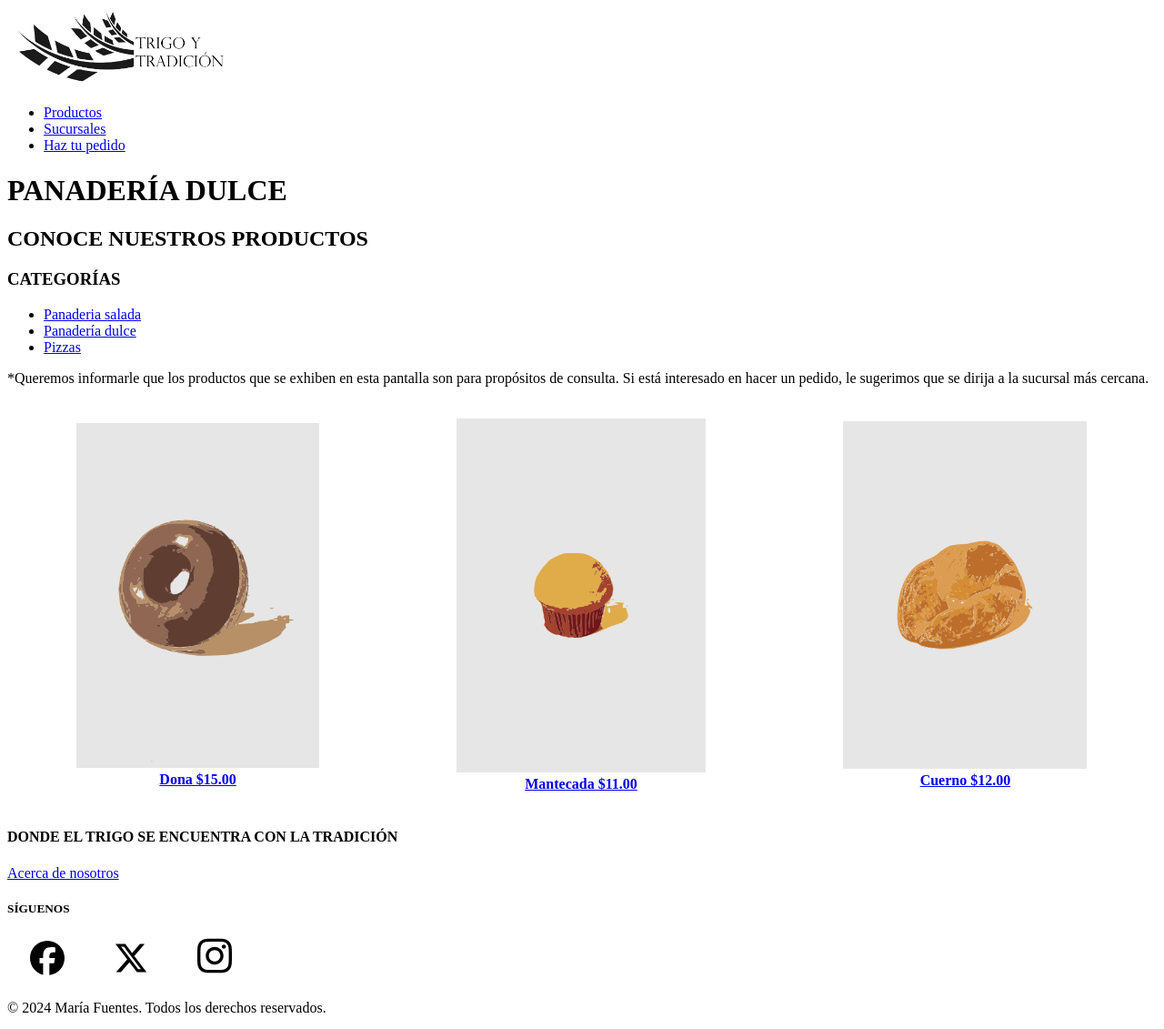
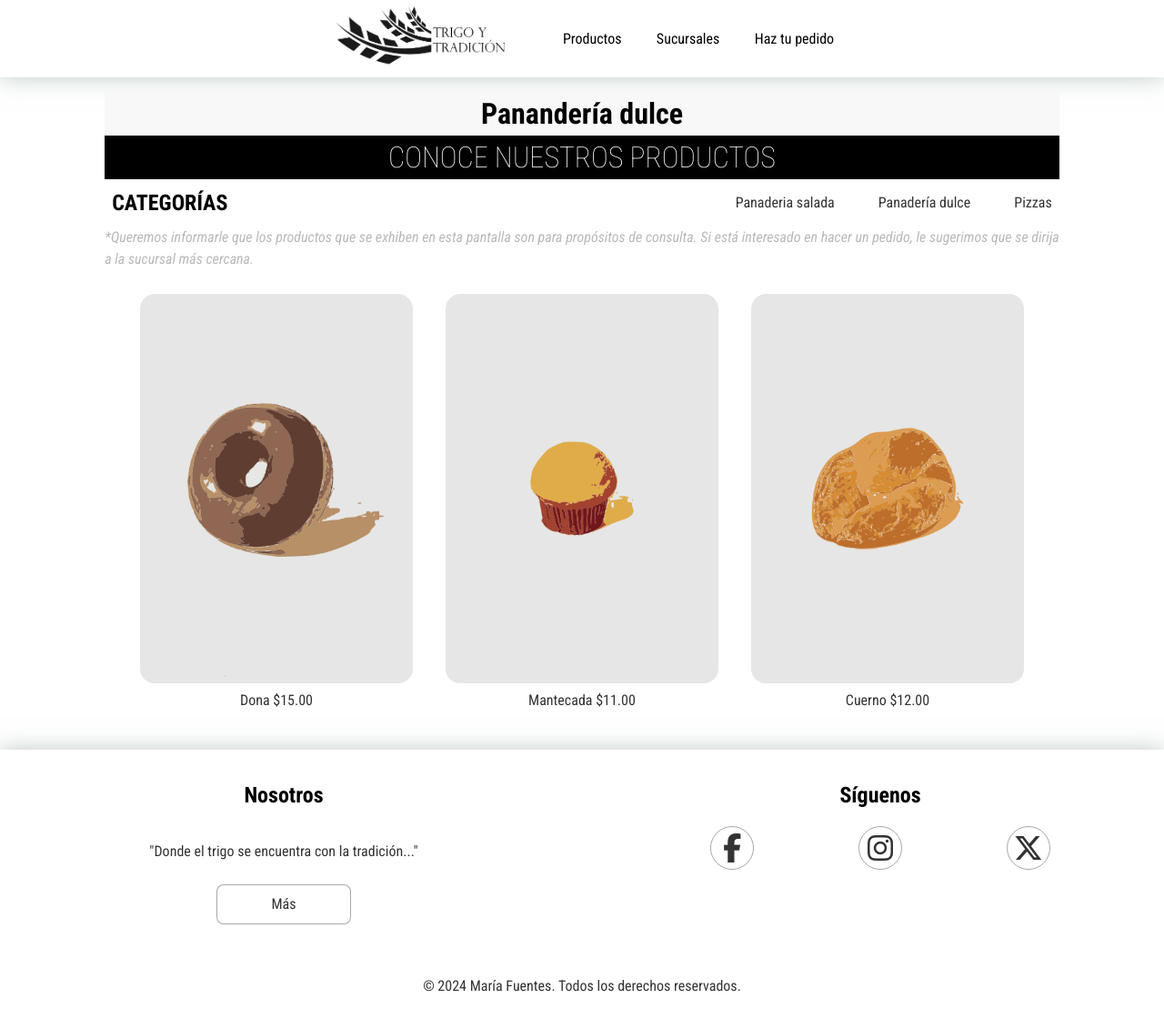
Before and after one commit to ChuchitaFuentes/trigo-y-tradicion, a plain HTML site: page dulce.html in a window 1280 px wide. Shown: the whole page at 91% size. Drawn offline with Linux system fonts and the light colour scheme.

Commit message:
Se da estilo a  la pagina dulce.html

```diff
--- a/dulce.html
+++ b/dulce.html
@@ -3,88 +3,142 @@
 
 <head>
     <meta charset="UTF-8">
-    <meta name="viewport" content="width=device-width, initial-scale=1.0">
-    <meta name="description"
-        content="Una página simple de una panadería artesanal que muestra los productos, formas de contactarse, direcciones">
-    <meta name="keywords" content="pan, panadería, panaderia, tulancingo, acatlan, artesanal, trigo">
+    <!-- Metadatos para SEO  Optimización para búsqueda de navegadores
+     description: el navegador las búsquedas muestran una descripción y un título
+     busqueda con un -->
+     <meta name="description" content="Panadería artesanal, nos apasiona el arte de hacer pan, un arte que requiere tiempo,
+     paciencia y dedicación..." />
+    <meta name="keywords" content="pan, panadería, panaderia, tulancingo, acatlan, artesanal, trigo, tradicion">
+    <meta name="author" content="María de Jesús Fuentes">
+    <!-- Open grap nos sirve para optimización en redes sociales como Facebook, Instragram y whatsapp -
+   og:type puede ser web page
+   og:image se puede subir una imagen a un reposotorio
+   og:url se usa para poner la url de esta página
+   -->
+    <meta property="og:title" content="Trigo y Tradición">
+    <meta property="og:description" content="Panadería artesanal, nos apasiona el arte de hacer pan, un arte que requiere tiempo,
+ paciencia y dedicación...">
+    <meta property="og:image"
+        content="https://raw.githubusercontent.com/ChuchitaFuentes/trigo-y-tradicion/refs/heads/main/assets/logo.png">
+    <meta propertuy="og:url" content="https://chuchitafuentes.github.io/trigo-y-tradicion/index.html">
+    <meta property="og:type" content="webpage">
+    <!-- Twitter Cards para visualizar el contenido compartido en X -->
+    <meta name="twitter:card" content="summary_large_image">
+    <meta name="twitter:title" content="Trigo y tradición">
+    <meta name="twitter:description" content="Panadería artesanal, nos apasiona el arte de hacer pan, un arte que requiere tiempo,
+ paciencia y dedicación...">
+    <meta propertuy="twitter:image"
+        content="https://raw.githubusercontent.com/ChuchitaFuentes/trigo-y-tradicion/refs/heads/main/assets/logo.png">
+    <!-- Enlace de las fuentes -->
+    <link rel="preconnect" href="https://fonts.googleapis.com">
+    <link rel="preconnect" href="https://fonts.gstatic.com" crossorigin>
+    <link href="https://fonts.googleapis.com/css2?family=Roboto+Condensed:ital,wght@0,100..900;1,100..900&display=swap"
+        rel="stylesheet">
+    <!-- link iconos google -->
     <link rel="stylesheet" href="https://fonts.googleapis.com/icon?family=Material+Icons">
+    <!-- link font awesome -->
+    <script src="https://kit.fontawesome.com/20bef6ff43.js" crossorigin="anonymous"></script>
+    <!-- link icono de la pestaña -->
     <link rel="icon" href="./assets/bread.ico" type="image/x-icon">
+    <!-- Conexion con css -->
+    <link rel="stylesheet" href="styles.css">
     <title>Trigo y Tradición.</title>
 </head>
 
 <body>
 
     <header>
-        <a href="index.html"><img src="assets/logo.png" alt="Logo de la empresa" title="Logo" width="20%"></a>
-        <nav>
-            <ul>
+        <div class="logo">
+            <a href="index.html"><img src="assets/logo.png" alt="Logo de la empresa" title="Logo"></a>
+        </div>
+        <nav aria-label="Enlaces de navegación en las secciones" class="menu_navegacion1">
+            <ul class="menu_navegacion">
                 <li><a href="index.html#productos">Productos</a></li>
                 <li><a href="index.html#sucursales">Sucursales</a></li>
                 <li><a href="index.html#pedido">Haz tu pedido</a></li>
             </ul>
         </nav>
-        <h1>PANADERÍA DULCE</h1>
     </header>
 
     <main>
-        <h2>CONOCE NUESTROS PRODUCTOS</h2>
-        <nav>
+        <h1 class="titulo_pagina_secundario">Panandería dulce</h1>
+        <h2 class="titulo_pagina_terciario">Conoce nuestros productos</h2>
+        <nav class="nav_productos">
             <h3>CATEGORÍAS</h3>
-            <ul>
+            <ul class="categorias">
                 <li><a href="salados.html">Panaderia salada</a></li>
                 <li><a href="dulce.html">Panadería dulce</a></li>
                 <li><a href="pizzas.html">Pizzas</a></li>
             </ul>
         </nav>
-        <p>*Queremos informarle que los productos que se exhiben en esta pantalla son para propósitos de consulta. Si
+        <p class="requisitos2">*Queremos informarle que los productos que se exhiben en esta pantalla son para
+            propósitos de consulta. Si
             está interesado en hacer un pedido, le sugerimos que se dirija a la sucursal más cercana.</p>
-        <table>
-            <tr>
-                <th>
-                    <figure>
+
+        <div class="contenedor_productos">
+
+            <div class="carta_producto">
+                <a class="contenedor" href="dona.html">
+                    <img src="assets/dona.png" alt="Dona" title="Dona">
+                </a>
+                <div class="nombre_precio">
                     <a href="dona.html">
-                            <img src="assets/dona.png" alt="Dona" width="80%" title="Dona">
-                            <figcaption>Dona $15.00</figcaption>
+                        <span>Dona</span>
+                        <span>$15.00</span>
                     </a>
-                    </figure>
-                </th>
-                <th>
-                    <figure>
+                </div>
+            </div>
+
+            <div class="carta_producto">
+                <a class="contenedor" href="mantecada.html">
+                    <img src="assets/mantecada.png" alt="Mantecada" title="Mantecada">
+                </a>
+                <div class="nombre_precio">
                     <a href="mantecada.html">
-                            <img src="assets/mantecada.png" alt="Mantecada" width="80%" title="Mantecada">
-                            <figcaption>Mantecada $11.00</figcaption>
+                        <span>Mantecada</span>
+                        <span>$11.00</span>
                     </a>
-                    </figure>
-                </th>
-                <th>
-                    <figure>
-                        <a href="cuerno.html">
-                            <img src="assets/cuerno.png" alt="Cuerno" width="80%" title="Cuerno">
-                            <figcaption>Cuerno $12.00</figcaption>
+                </div>
+            </div>
+
+            <div class="carta_producto">
+                <a class="contenedor" href="cuerno.html">
+                    <img src="assets/cuerno.png" alt="Cuerno" title="Cuerno">
                 </a>
-                    </figure>
-                </th>
-            </tr>
-        </table>
+                <div class="nombre_precio">
+                    <a href="Cuerno.html">
+                        <span>Cuerno</span>
+                        <span>$12.00</span>
+                    </a>
+                </div>
+            </div>
+        </div>
     </main>
 
     <footer>
-        <section class="nosotros">
-            <h4>DONDE EL TRIGO SE ENCUENTRA CON LA TRADICIÓN</h4>
-            <a href="nosotros.html">Acerca de nosotros</a>
+        <div class="informacion">
+            <section id="nosotros" class="nosotros">
+                <h2 class="subtitulo_footer">Nosotros</h2>
+                <p>"Donde el trigo se encuentra con la tradición..."</p>
+                <a class="boton" href="nosotros.html">Más</a>
             </section>
 
-        <section class="siguenos">
-            <!--target nos indica si el enlace se abre en una nueva ventana del navegador-->
-            <h5>SÍGUENOS<h5>
-                    <a href="https://facebook.com" target="_blank" style="margin-right:2%; margin-left: 2%"><img
-                            src="assets/facebook.svg" alt="Facebook" width="3%"></a>
-                    <a href="https://twitter.com" target="_blank" style="margin-right:2%; margin-left: 2%"> <img
-                            src="assets/x-twitter.svg" alt="Twitter" width="3%"></a>
-                    <a href="https://instagram.com" target="_blank" style="margin-right:2%; margin-left: 2%"><img
-                            src="assets/instagram.svg" alt="Instagram" width="3%"></a>
+            <section id="siguenos" class="siguenos">
+                <h2 class="subtitulo_footer">Síguenos<h2>
+                        <div class="enlaces_redes">
+                            <a class="boton_redsocial" href="https://facebook.com" target="_blank"><i
+                                    class="fa-brands fa-facebook-f"></i></a>
+                            <a class="boton_redsocial" href="https://instagram.com" target="_blank"><i
+                                    class="fa-brands fa-instagram"></i></a>
+                            <a class="boton_redsocial" href="https://twitter.com" target="_blank"><i
+                                    class="fa-brands fa-x-twitter"></i></a>
+                        </div>
             </section>
-        <p>&copy; 2024 María Fuentes. Todos los derechos reservados.</p>
+        </div>
+        <div>
+            <p class="derechos">&copy; 2024 María Fuentes. Todos los derechos reservados.</p>
+        </div>
+    </footer>
     </footer>
 </body>
 
```
Lines whose indentation alone changed are shown as unchanged.
